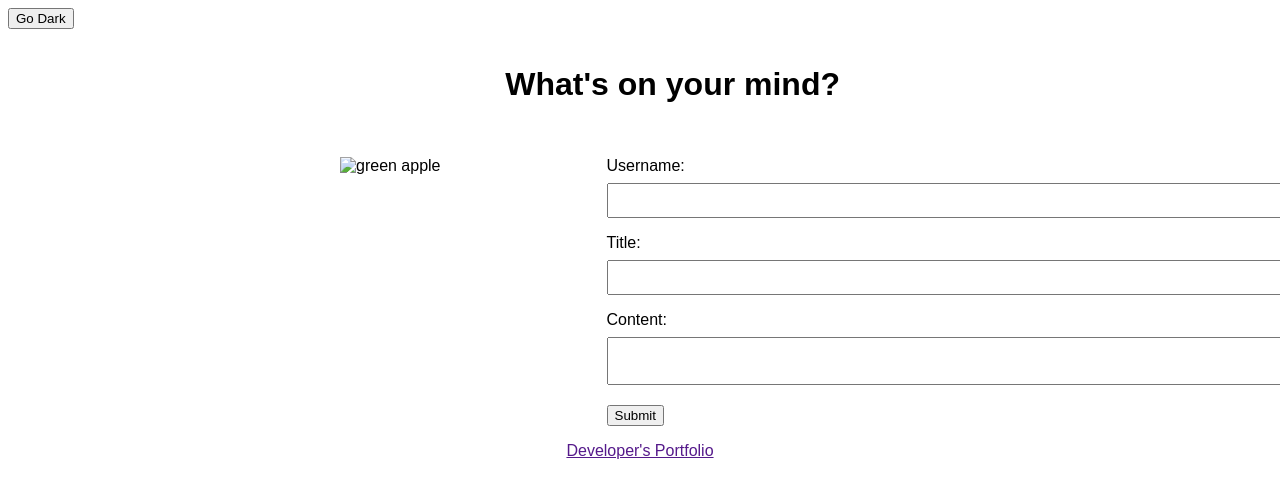
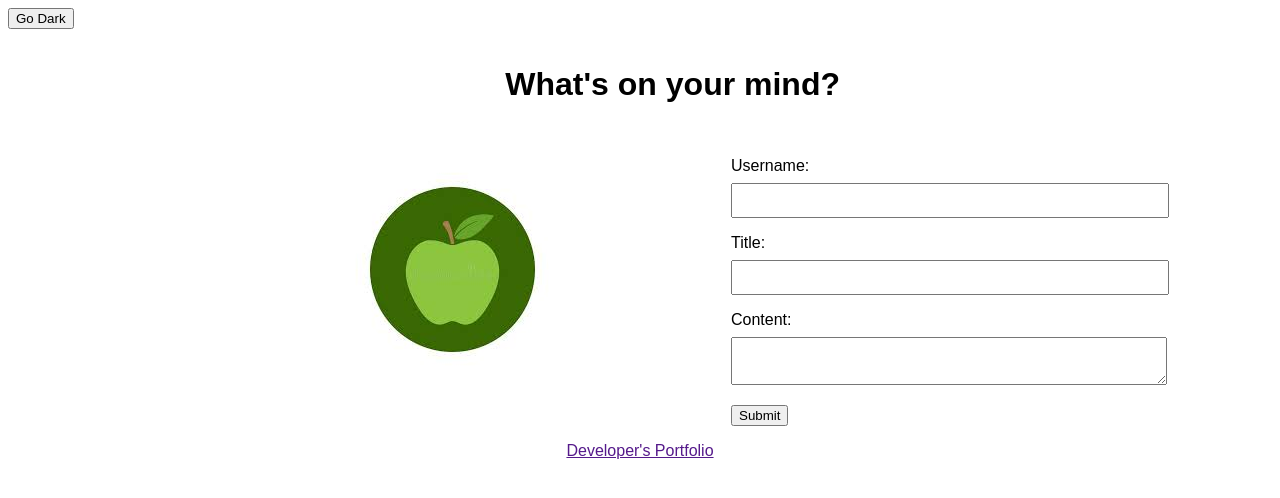
Before and after one commit to markjas0n/Special-invention, a plain HTML site: page index.html in a window 1280 px wide. Drawn offline with Linux system fonts and the light colour scheme; files whose address does not match are found by name.

Commit message:
small adjustments

```diff
--- a/index.html
+++ b/index.html
@@ -20,7 +20,7 @@
     </header>
     <main>
         <div class="form-container">
-            <img src="img/placeholder.jpeg" alt="green apple" class="form-image">
+            <img src="assets/img/placeholder.jpeg" alt="green apple" class="form-image">
             <form id="blogForm">
             <div>
                 <label for="username">Username:</label>
```
